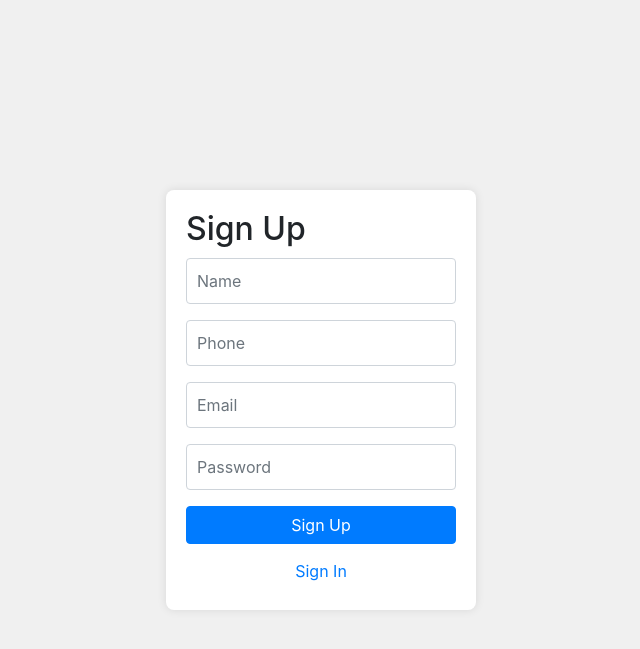
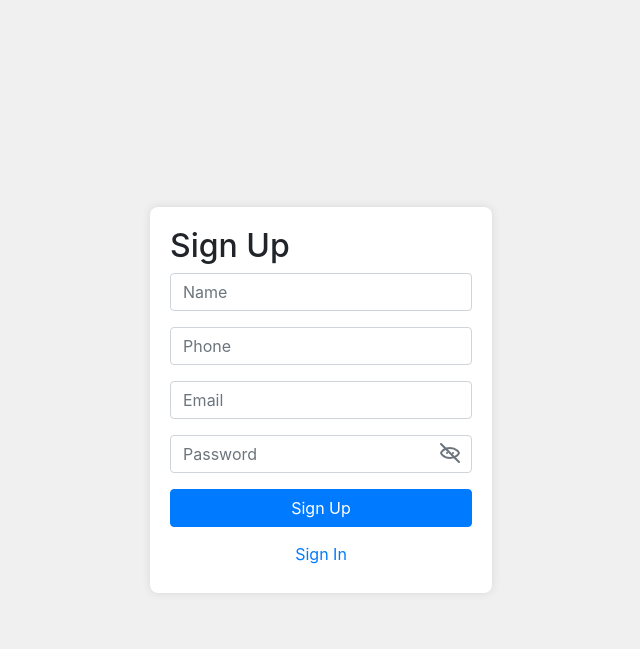
Before and after one commit to DevMontovam/TestSignIn-Up, a CodeIgniter 4 app: the page made by app/Views/signup.php in a window 1280 px wide. Shown: the top 649 px of the page, without its empty margins (319-959 px from the left). Run offline with PHP 8.4 and a stand-in for CodeIgniter, Linux system fonts and the light colour scheme; the template is opened without the code that fills it, so the values that code supplies are empty; some libraries are stand-ins or nearby versions.

Commit message:
feat: register and password and message of error or success

```diff
--- a/app/Views/signup.php
+++ b/app/Views/signup.php
@@ -19,15 +19,71 @@
             border-radius: 8px;
             box-shadow: 0 0 10px rgba(0, 0, 0, 0.1);
         }
+        .form-group {
+            position: relative;
+        }
         .form-group input {
-            padding: 10px;
-            margin: 10px 0;
+            width: 100%;
+            padding-right: 40px;
+        }
+        .toggle-password {
+            position: absolute;
+            right: 10px;
+            top: 50%;
+            transform: translateY(-50%);
+            border: none;
+            background: none;
+            cursor: pointer;
+            outline: none;
+        }
+        .toggle-password:focus {
+            outline: none !important;
+            box-shadow: none !important;
+        }
+        .toggle-password svg {
+            width: 24px;
+            height: 24px;
+            color: #6c757d;
+            transition: opacity 0.3s ease, transform 0.3s ease;
+            position: absolute;
+            border: none;
+            top: -12px;
+            right: 0px;
+        }
+        .toggle-password .hidden {
+            opacity: 0;
+            transform: scale(0.5);
+        }
+        .toggle-password .visible {
+            opacity: 1;
+            transform: scale(1);
         }
     </style>
 </head>
 <body>
     <div class="signup-container">
         <h2>Sign Up</h2>
+        <!-- Display Success and Error Messages -->
+        <?php if (session()->has('errors')): ?>
+            <div class="alert alert-danger">
+                <?php foreach (session('errors') as $error): ?>
+                    <p><?= esc($error) ?></p>
+                <?php endforeach ?>
+            </div>
+        <?php endif; ?>
+
+        <?php if (session()->has('status')): ?>
+            <div class="alert alert-success">
+                <p><?= esc(session('status')) ?></p>
+            </div>
+        <?php endif; ?>
+
+        <?php if (session()->has('error')): ?>
+            <div class="alert alert-danger">
+                <p><?= esc(session('error')) ?></p>
+            </div>
+        <?php endif; ?>
+
         <form action="<?= base_url('signup/register') ?>" method="post">
             <div class="form-group">
                 <input type="text" name="name" class="form-control" placeholder="Name" required>
@@ -39,11 +95,45 @@
                 <input type="email" name="email" class="form-control" placeholder="Email" required>
             </div>
             <div class="form-group">
-                <input type="password" name="password" class="form-control" placeholder="Password" required>
+                <input type="password" name="password" id="password" class="form-control" placeholder="Password" required>
+                <button type="button" id="toggleEye" class="toggle-password focus:outline-none">
+                    <svg id="eyeOpen" class="hidden" xmlns="http://www.w3.org/2000/svg" fill="none" viewBox="0 0 24 24" stroke="currentColor">
+                        <path stroke-linecap="round" stroke-linejoin="round" stroke-width="2" d="M12 3C6.48 3 2 12 2 12s4.48 9 10 9 10-9 10-9-4.48-9-10-9z" />
+                        <path stroke-linecap="round" stroke-linejoin="round" stroke-width="2" d="M12 9.5a2.5 2.5 0 100 5 2.5 2.5 0 000-5z" />
+                    </svg>
+                    <svg id="eyeClosed" class="visible" xmlns="http://www.w3.org/2000/svg" fill="none" viewBox="0 0 24 24" stroke="currentColor">
+                        <path stroke-linecap="round" stroke-linejoin="round" stroke-width="2" d="M3 12s2-5 9-5 9 5 9 5-2 5-9 5-9-5-9-5z" />
+                        <path stroke-linecap="round" stroke-linejoin="round" stroke-width="2" d="M15 12h.01M9 12h.01M3 3l18 18" />
+                    </svg>
+                </button>
             </div>
             <button type="submit" class="btn btn-primary btn-block">Sign Up</button>
             <a href="<?= base_url('login') ?>" class="btn btn-link btn-block">Sign In</a>
         </form>
     </div>
+
+    <script>
+        const toggleEye = document.getElementById('toggleEye');
+        const eyeOpen = document.getElementById('eyeOpen');
+        const eyeClosed = document.getElementById('eyeClosed');
+        const passwordInput = document.getElementById('password');
+
+        toggleEye.addEventListener('click', () => {
+            if (eyeOpen.classList.contains('visible')) {
+                eyeOpen.classList.remove('visible');
+                eyeOpen.classList.add('hidden');
+                eyeClosed.classList.remove('hidden');
+                eyeClosed.classList.add('visible');
+                passwordInput.type = 'password';
+            } else {
+                eyeOpen.classList.remove('hidden');
+                eyeOpen.classList.add('visible');
+                eyeClosed.classList.remove('visible');
+                eyeClosed.classList.add('hidden');
+                passwordInput.type = 'text';
+            }
+        });
+    </script>
+
 </body>
 </html>
```
Also changed, not shown: app/Controllers/Auth.php (+43 -10 lines), app/Views/login.php (+13 -0 lines), 3 other files.
